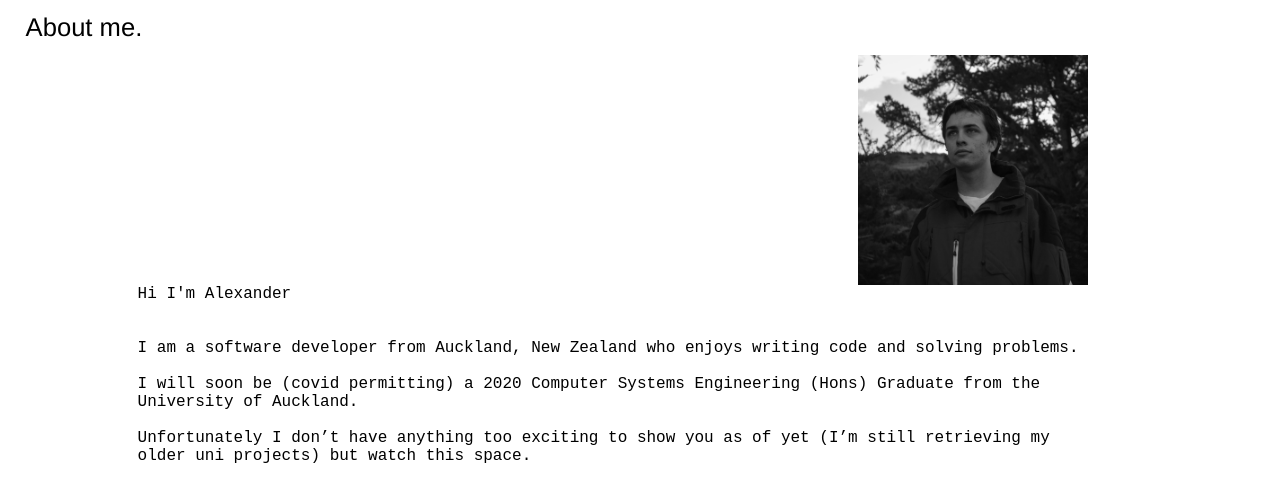
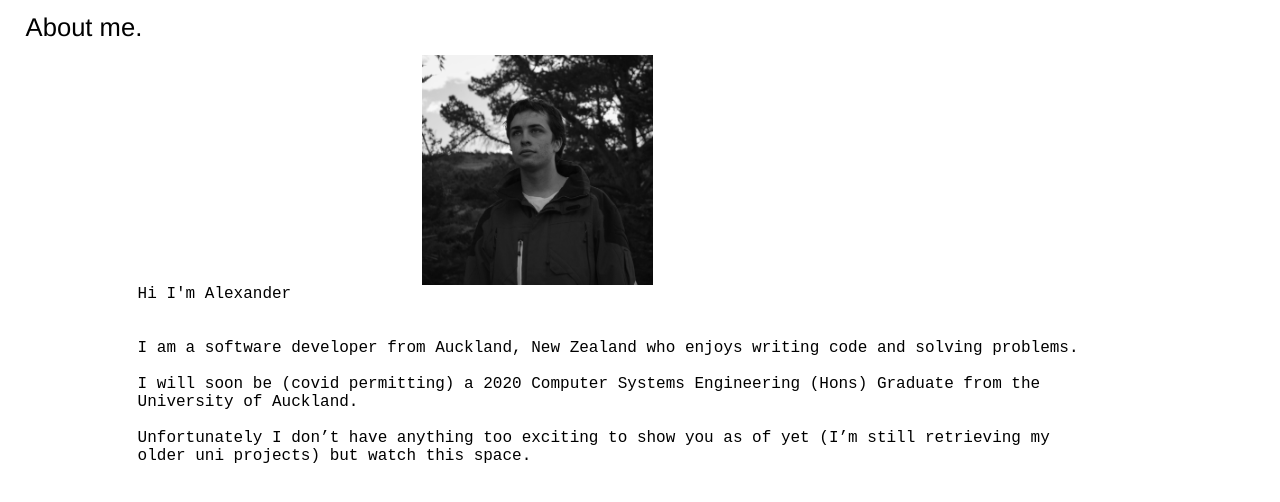
Before and after one commit to hybrio/Hybrio.github.io, a React (Create React App) app: page /about in a window 1280 px wide. Shown: the top 502 px of the page. Built offline with nearby package versions, Linux system fonts and the light colour scheme.

Commit message:
fixed spacing

```diff
--- a/src/App.css
+++ b/src/App.css
@@ -14,7 +14,8 @@ h1{
 
 img{
   height: max(18vh,18vw);
-  float: right;
+  position: absolute;
+  left: 33%;
 }
 
 h2{
@@ -113,6 +114,7 @@ p{
   height: fit-content;
 }
 #about-text {
+  padding-top: calc(max(19vh,19vw));
   text-align: left;
 }
 
@@ -143,6 +145,10 @@ p{
     width: 100%;
     text-align: center;
   }
+  #about-text {
+    padding-top: calc(max(18vh,18vw));
+    text-align: left;
+  }
   a,h1{
     font-size: max(2vh,2vw);
   }
```
